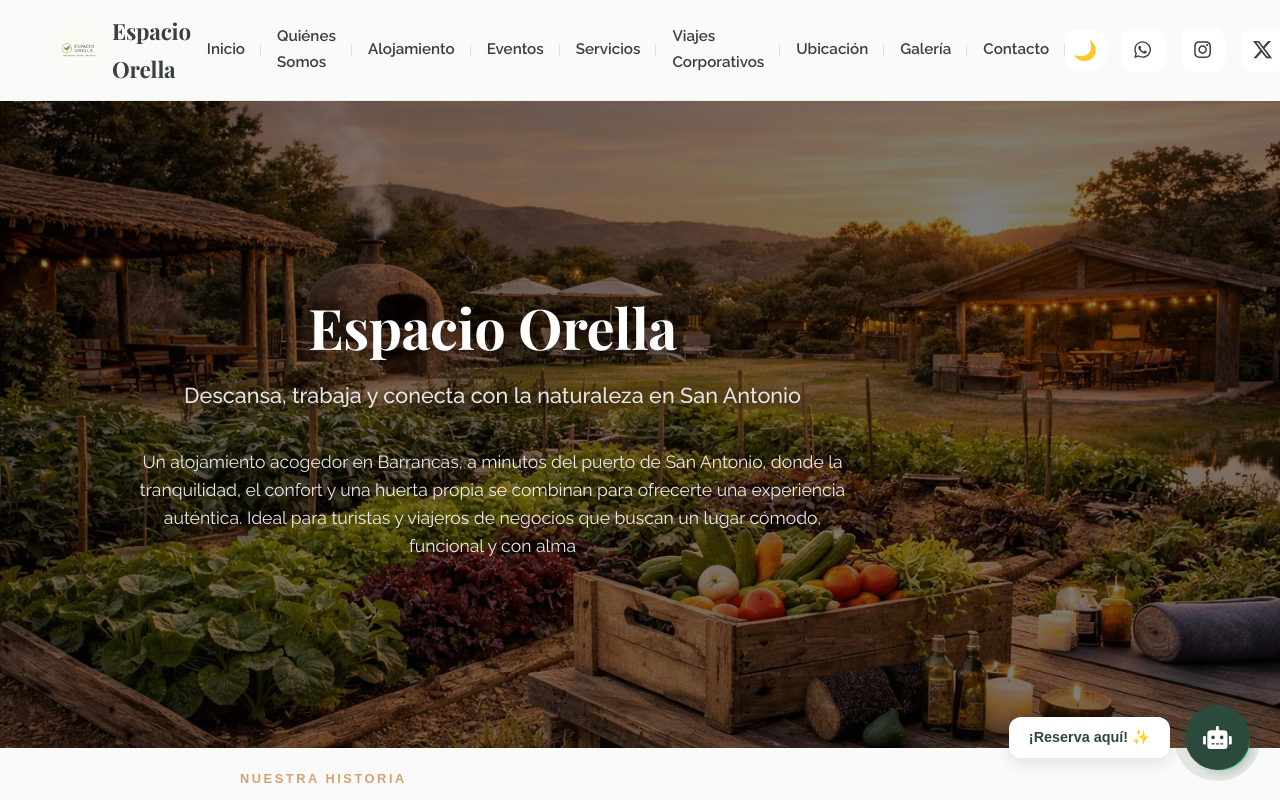
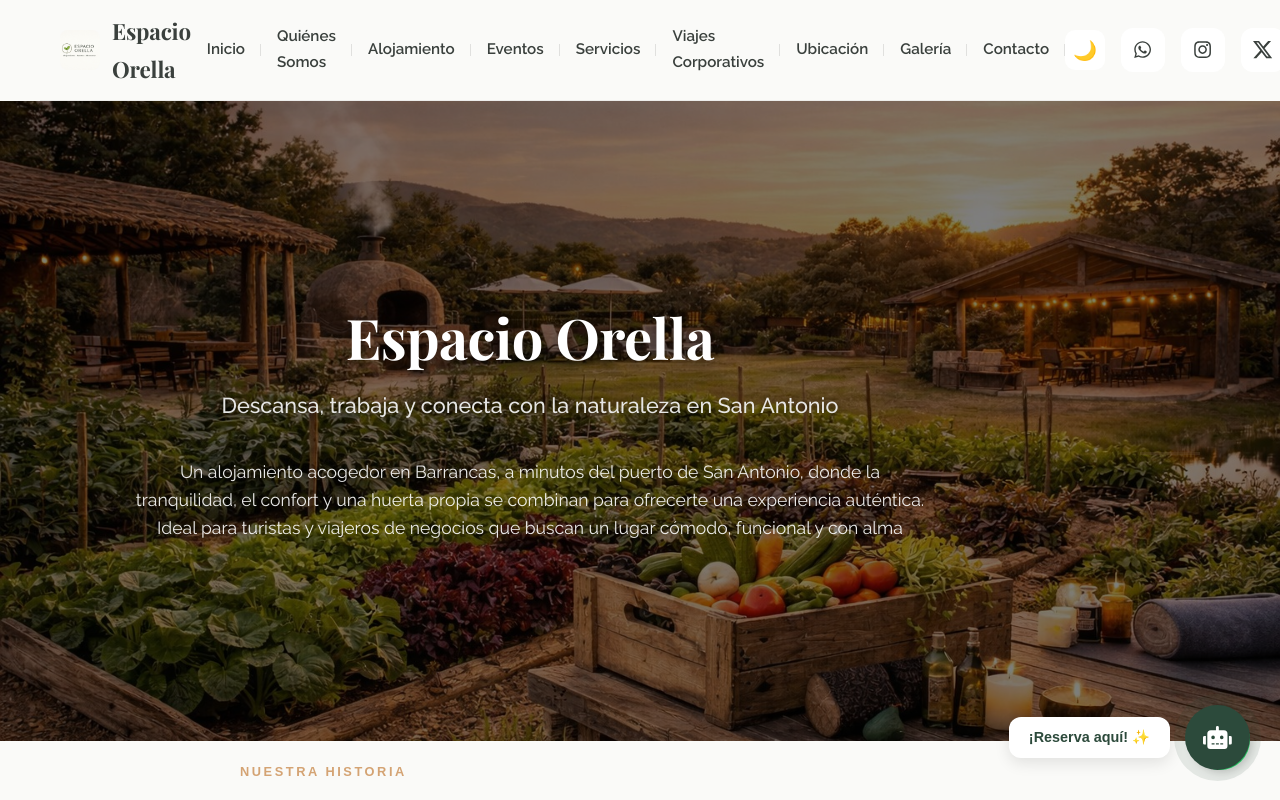
Before and after one commit to horaciolidity/espacio-orella, a React (Vite) app: page / in a window 1280 px wide. Shown: the top 800 px of the page. Built offline with nearby package versions, Linux system fonts and the light colour scheme; grey boxes are pictures that could not be loaded; the HTML template or start-up script is replaced by a standard one; a web font is replaced by a local one.

Commit message:
cambios y cambios

```diff
--- a/src/index.css
+++ b/src/index.css
@@ -347,8 +347,10 @@ h3,
   position: relative;
   z-index: 2;
   width: 100%;
-  max-width: 750px;
+  max-width: 900px;
   margin: 0 auto;
+  left: auto;
+  right: auto;
 }
 
 .hero h1 {
```
